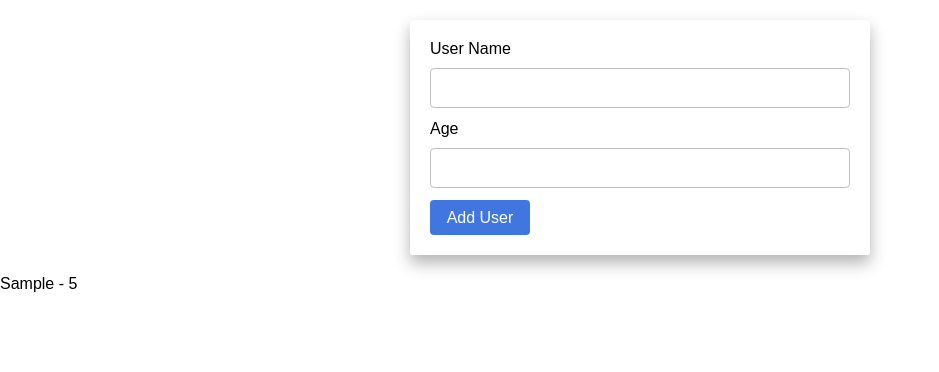
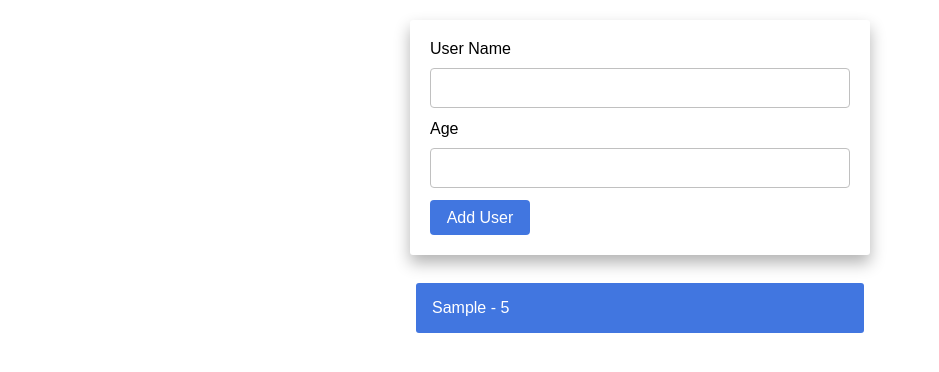
Before and after one commit to GeethasriIrudayasamy/PracticeOne, a React (Create React App) app: page / in a window 1280 px wide. Both pictures are taken after typing "Sample", "5" into the empty fields and a click on the button "Add User". Shown: the top 372 px of the page, without its empty margins (0-939 px from the left). Built offline with nearby package versions, Linux system fonts and the light colour scheme.

Commit message:
Wrapper Component

```diff
--- a/src/components/UserData/UserOutput/UserOutput.js
+++ b/src/components/UserData/UserOutput/UserOutput.js
@@ -2,9 +2,11 @@ import "./UserOutput.css";
 import Wrapper from "../Wrapper/Wrapper";
 const UserOutput = (props) => {
     return (
-        <Wrapper className="data-container">
-            <div>
-                {props.name} - {props.age}
+        <Wrapper>
+            <div className="data-container">
+                <div>
+                    {props.name} - {props.age}
+                </div>
             </div>
         </Wrapper>
     );
```
Also changed, not shown: 1 other file (tests, documents, lock files or other folders).
